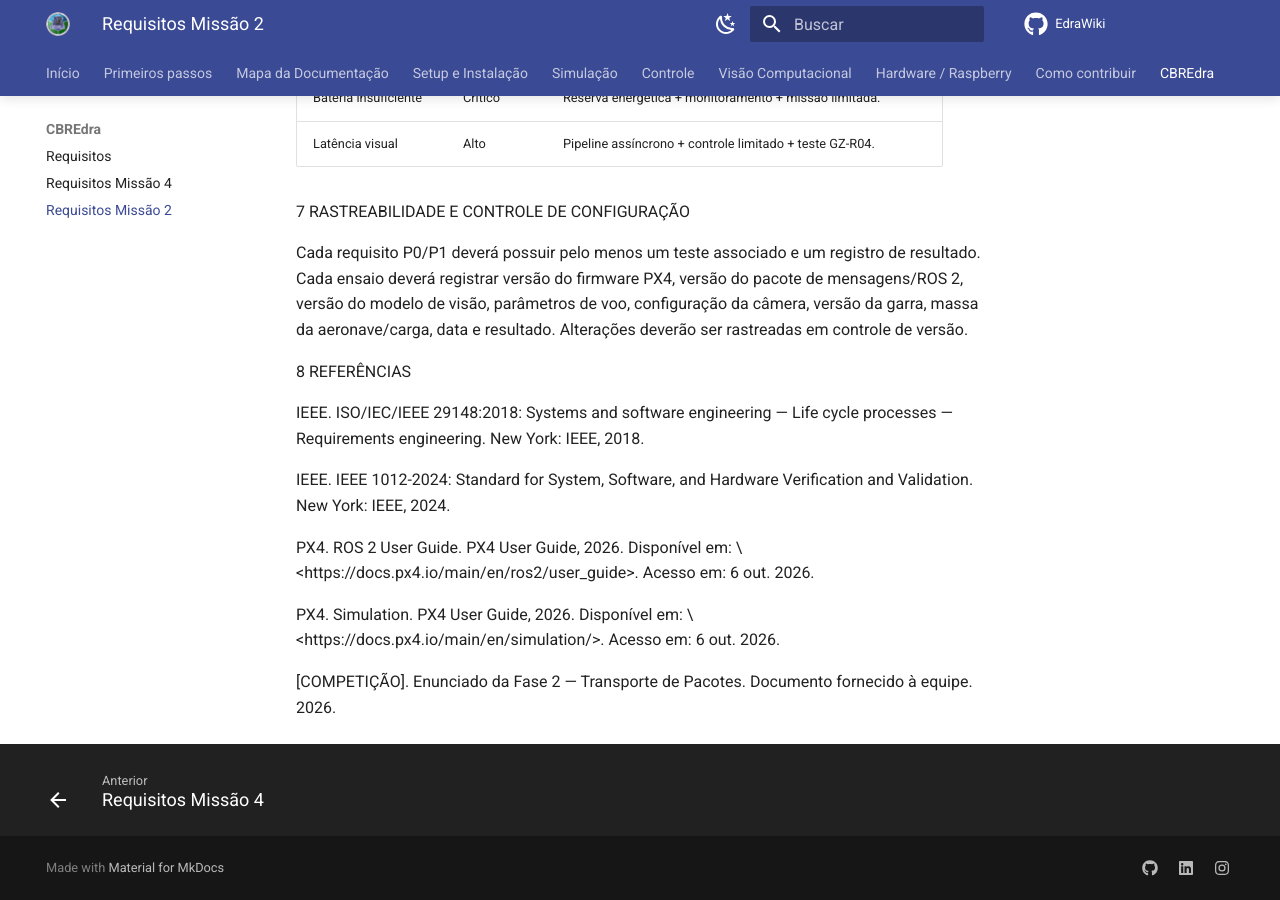
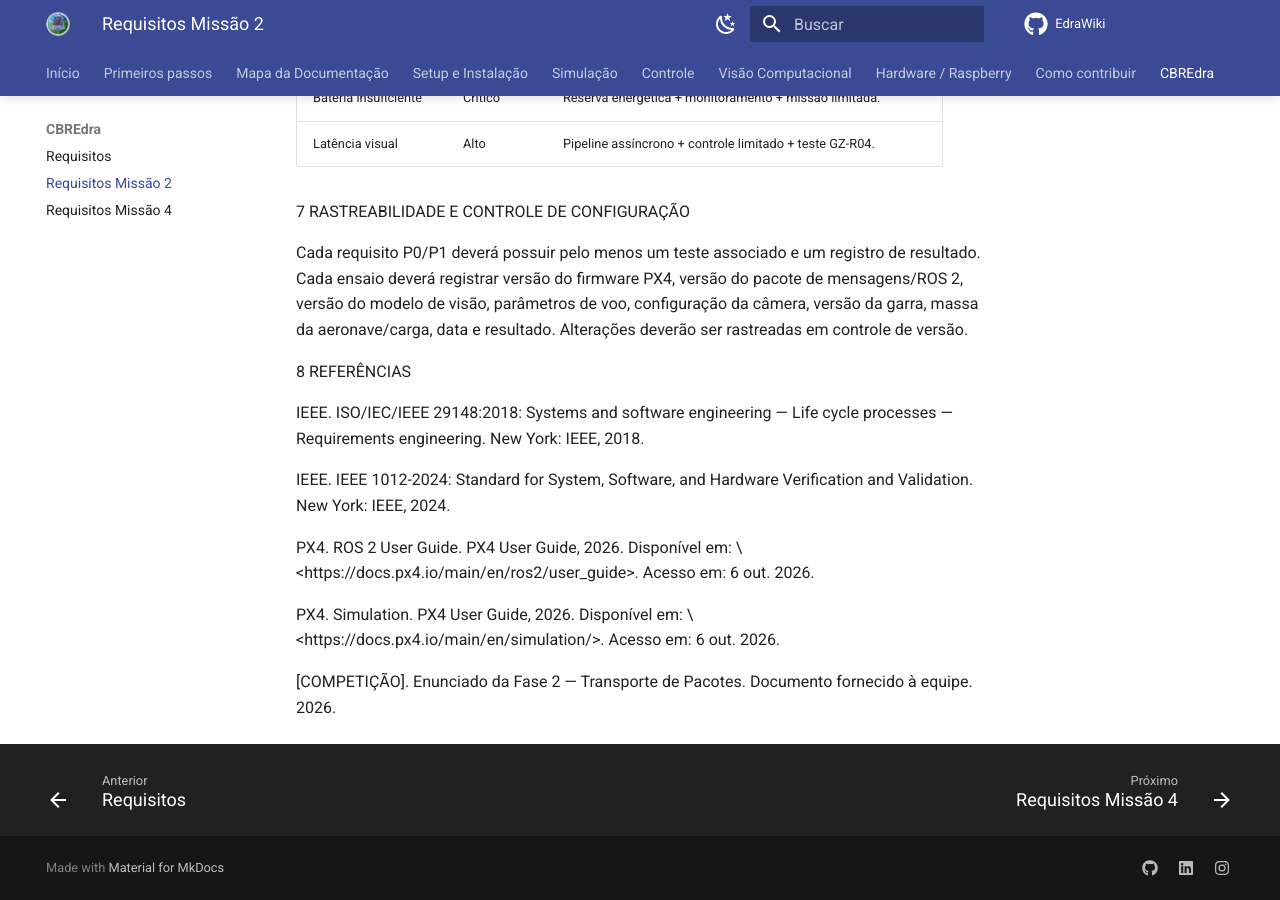
Before and after one commit to edra-unb-fga/EdraWiki, an MkDocs documentation site: the page built from docs/CBREdra/missao-2-teseu-controle.md, in a window 1280 px wide and 900 px high, scrolled down 6563 px. Built offline with MkDocs 1.6.1 and Material for MkDocs 9.7.7, drawn with Linux system fonts in a browser that asks for light colours; comment, search, counter and statistics services are not loaded; some of the changed lines change nothing that is shown.

```diff
--- a/mkdocs.yml
+++ b/mkdocs.yml
@@ -30,8 +30,8 @@
   - Como contribuir: 'contribuir.md'
   - CBREdra:
       - Requisitos: 'CBREdra/requisitos.md'
+      - Requisitos Missão 2: 'CBREdra/missao-2-teseu-controle.md'
       - Requisitos Missão 4: 'CBREdra/missao-4-tello-controle.md'
-      - Requisitos Missão 2: 'CBREdra/missao-2-teseu-controle.md'
 
 theme:
   name: material
```
